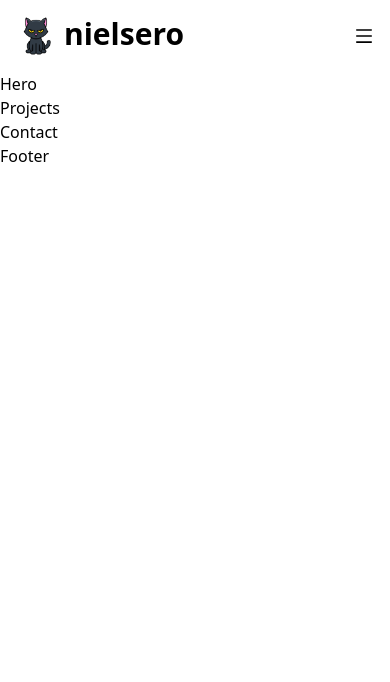
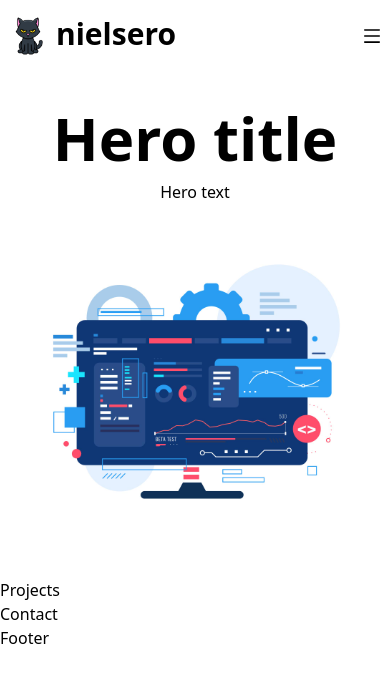
Before and after one commit to nielsero/portfolio, a React (Vite) app: page / in a window 390 px wide. Shown: the top 682 px of the page. Built offline with nearby package versions, Linux system fonts and the light colour scheme.

Commit message:
Create hero and make it responsive

```diff
--- a/src/App.tsx
+++ b/src/App.tsx
@@ -3,13 +3,14 @@ import Hero from "./components/layout/Hero"
 import Projects from "./components/layout/Projects"
 import Contact from "./components/layout/Contact"
 import Footer from "./components/layout/Footer"
-import blackCat from "./assets/black-cat.png"
+import blackCatImage from "./assets/black-cat.png"
+import devImage from "./assets/app-dev.jpg"
 
 function App() {
   return (
     <>
-      <Header logo={blackCat} />
-      <Hero />
+      <Header logo={blackCatImage} />
+      <Hero heroImage={devImage} />
       <Projects />
       <Contact />
       <Footer />
--- a/src/components/layout/Header.tsx
+++ b/src/components/layout/Header.tsx
@@ -10,10 +10,14 @@ function Header({ logo }: Props) {
   const [isNavOpen, setIsNavOpen] = useState<boolean>(false)
 
   return (
-    <header className="w-full p-4">
+    <header className="w-full py-4 px-2">
       <div className="container flex justify-between items-center max-w-5xl mx-auto">
         <div className="flex gap-2">
-          <img src={logo} alt="ghost" className="w-10 h-10" />
+          <img
+            src={logo}
+            alt="logo image of a black cat"
+            className="w-10 h-10"
+          />
           <span className="font-bold text-3xl">nielsero</span>
         </div>
 
@@ -37,8 +41,8 @@ function Header({ logo }: Props) {
         <div
           className={
             isNavOpen
-              ? "fixed left-0 md:left-[-100%] top-0 w-[85%] ease-in-out duration-500 p-4 bg-white"
-              : "fixed left-[-100%] top-0 ease-in-out duration-500 p-4"
+              ? "fixed left-0 md:left-[-100%] top-0 w-[90%] ease-in-out duration-500 py-4 px-2 bg-white"
+              : "fixed left-[-100%] top-0 ease-in-out duration-500 py-4 px-2"
           }
         >
           <div className="flex gap-2">
--- a/src/components/layout/Hero.tsx
+++ b/src/components/layout/Hero.tsx
@@ -1,5 +1,21 @@
-function Hero() {
-  return <div>Hero</div>
+type Props = {
+  heroImage: string
+}
+
+function Hero({ heroImage }: Props) {
+  return (
+    <section className="w-full px-4 py-4">
+      <div className="container md:flex max-w-5xl mx-auto">
+        <div className="md:w-[50%] text-center md:text-left">
+          <h1 className="font-bold mt-5 md:mt-20 text-6xl">Hero title</h1>
+          <p className="mt-3">Hero text</p>
+        </div>
+        <div className="text-center md:w-[50%]">
+          <img src={heroImage} alt="hero image" className="w-full" />
+        </div>
+      </div>
+    </section>
+  )
 }
 
 export default Hero
```
Also changed, not shown: src/assets/app-dev.jpg (added).
